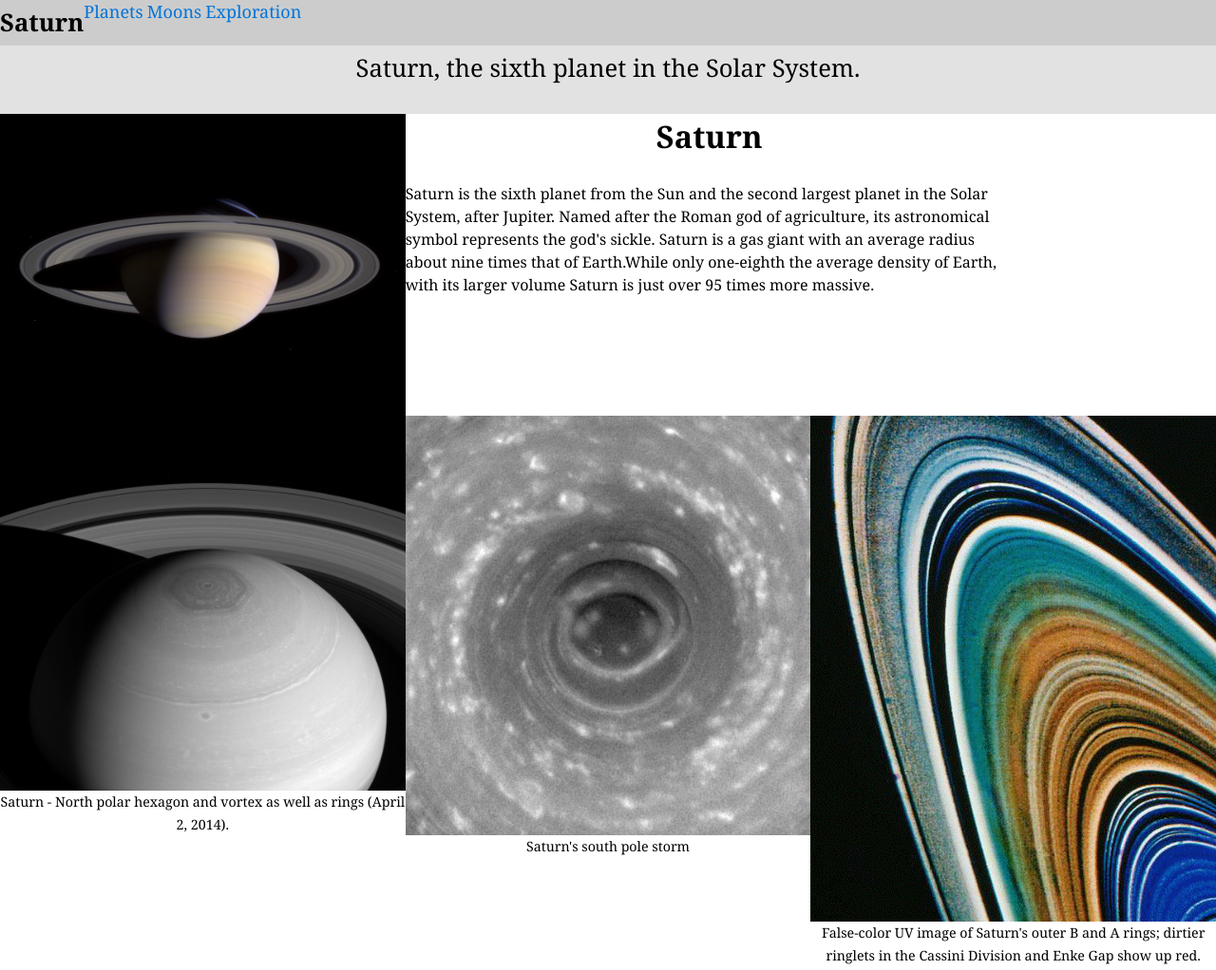
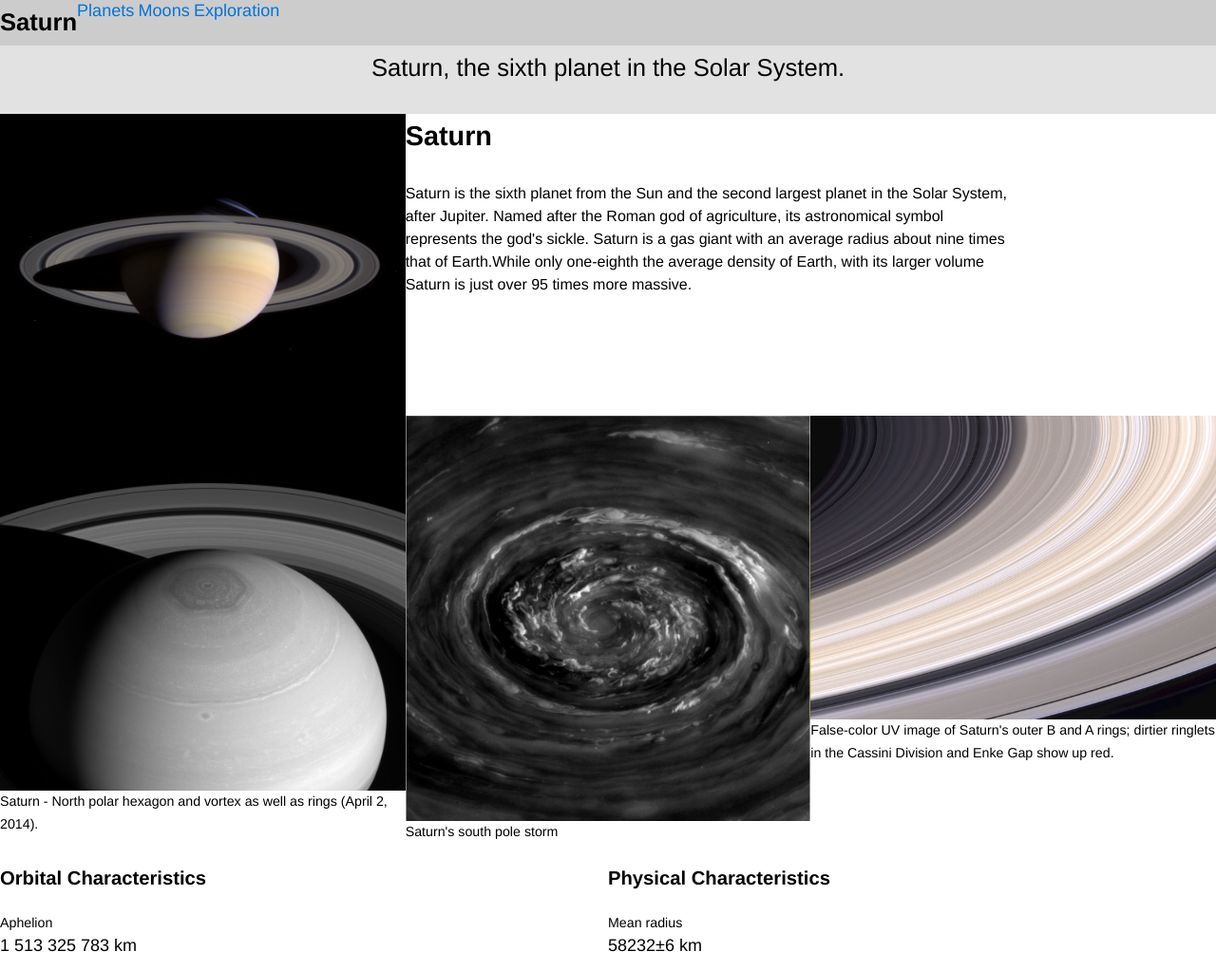
Before and after one commit to s-hernandez/dsn1675-planet-website, a plain HTML site: page index.html in a window 1280 px wide. Shown: the top 1022 px of the page at 95% size. Drawn offline with Linux system fonts and the light colour scheme.

Commit message:
Typography html

```diff
--- a/css/main.css
+++ b/css/main.css
@@ -44,7 +44,7 @@ figure {
 }
 
 figcaption {
-    text-align: center;
+    text-align: left;
     width: 100%;
     padding: 0em;
     font-size: .9rem;
@@ -60,10 +60,9 @@ figcaption {
 
 h1 {
     text-decoration: none;
-    background-color: #ccc;
-    padding: 0;
+    float: center;
+    text-align: center;
     margin: 0;
-    text-align: center;
 }
 
 .intro {
@@ -76,7 +75,7 @@ h2 {
     text-decoration: none;
     padding: 0;
     margin: 0;
-    text-align: center;
+    text-align: left;
     font-size: 3rem;
 }
 
@@ -88,6 +87,7 @@ h2 {
 
 .top-bar {
     background-color: #ccc;
+    overflow: hidden;
 }
 
 a:link, a:visited, a:hover {
@@ -95,7 +95,7 @@ a:link, a:visited, a:hover {
     color: black;
 }
 
-.nav a{
+.nav a {
     display: block;
     padding: 0;
     text-decoration: none;
@@ -111,7 +111,7 @@ a:link, a:visited, a:hover {
         display: inline-block;
 }
 
-@media only screen and (min-width: 80em) {
+@media only screen and (min-width: 50em) {
 
     .nav {
         float: left;
--- a/css/typography.css
+++ b/css/typography.css
@@ -1,5 +1,5 @@
 html {
-  font: normal 100%/1.5 Georgia,serif;
+  font: normal 100%/1.5 Helvetica,serif;
 }
 
 h1, h2, h3, h4, h5, h6,
--- a/index.html
+++ b/index.html
@@ -2,7 +2,6 @@
 <html lang="en-ca">
 <head>
   <meta charset="utf-8">
-  <title></title>
   <meta name="viewport" content="width=device-width,initial-scale=1">
   <link href="css/main.css" rel="stylesheet">
   <link href="css/grid.css" rel="stylesheet">
@@ -29,7 +28,7 @@
     </div>
 
 <div class="unit unit-m-1-2">
-<h2 class="zetta">Saturn</h2>
+<h2 class="exa">Saturn</h2>
 
 <p>Saturn is the sixth planet from the Sun and the second largest planet in the Solar System, after Jupiter. Named after the Roman god of agriculture, its astronomical symbol represents the god's sickle. Saturn is a gas giant with an average radius about nine times that of Earth.While only one-eighth the average density of Earth, with its larger volume Saturn is just over 95 times more massive.</p>
     </div>
@@ -45,14 +44,14 @@
 
     <div class="unit unit-xs-1 unit-s-1-2 unit-m-1-3 unit-l-1-3">
         <figure>
-            <img src="images/southpole.jpg" alt="">
+            <img src="images/saturnsouthpolestorm.jpeg" alt="">
             <figcaption class="milli">Saturn's south pole storm</figcaption>
         </figure>
     </div>
 
     <div class="unit unit-xs-1 unit-s-1-2 unit-m-1-3 unit-l-1-3">
         <figure>
-            <img src="images/SaturnRings2.gif" alt="">
+            <img src="images/saturnsrings.jpg" alt="">
             <figcaption class="milli">False-color UV image of Saturn's outer B and A rings; dirtier ringlets in the Cassini Division and Enke Gap show up red.</figcaption>
         </figure>
     </div>
```
Also changed, not shown: moons.html (+8 -10 lines), images/saturnsouthpolestorm.jpeg (added), images/saturnsrings.jpg (added).
